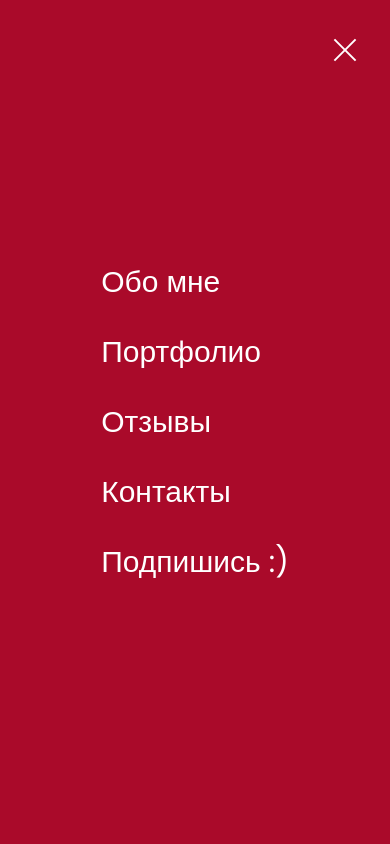
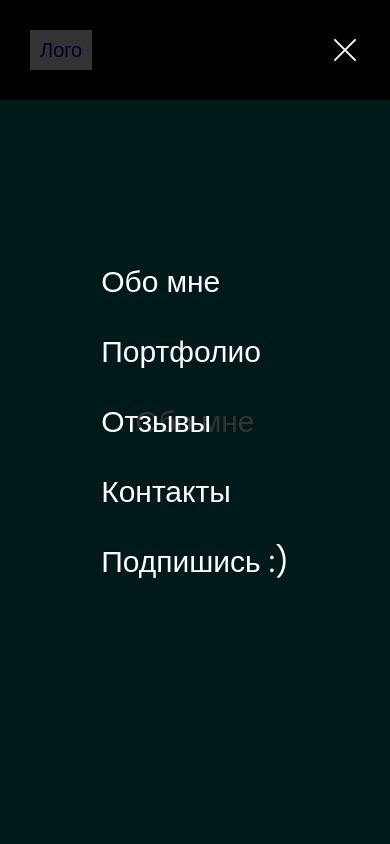
Before and after one commit to asadbekme/Hamburger-Menu, a plain HTML site: page index.html in a window 390 px wide. Both pictures are taken after a click on the element 345 px from the left and 50 px from the top of the page. Shown: the top 844 px of the page. Drawn offline with Linux system fonts and the light colour scheme.

Commit message:
updated files

```diff
--- a/css/style.scss
+++ b/css/style.scss
@@ -21,7 +21,7 @@ html {
 body {
     font-family: 'Poppins', sans-serif;
     // overflow: hidden;
-    &._lock {
+    &.__lock {
         overflow: hidden;
     }
 }
@@ -33,7 +33,9 @@ body {
     display: flex;
     justify-content: space-between;
     align-items: center;
-    position: relative;
+    position: fixed;
+    z-index: 1000;
+    width: 100%;
     &__logo {
         background-color: $whiteColor;
         font-size: 2rem;
@@ -45,13 +47,15 @@ body {
 /* Menu styles */
 .menu {
     &__icon {
+        display: none;
+
+        @media (max-width: 768px) {
             display: block;
             width: 3rem;
             height: 1.8rem;
             position: relative;
             z-index: 5;
             cursor: pointer;
-
 
             span {
                 position: absolute;
@@ -60,7 +64,7 @@ body {
                 width: 100%;
                 height: .2rem;
                 background-color: $whiteColor;
-            transition: all .25s linear;
+                transition: all .2s linear;
 
                 &:first-child {
                     top: 0;
@@ -88,24 +92,28 @@ body {
                 }
             }
         }
+    }
 
     &__body {
 
         @media (max-width: 768px) {
             position: absolute;
+            // bottom: 100%;
             top: 0;
-            left: -100%;
+            right: -100%;
             height: 100vh;
             width: 100%;
-            background-color: $mainColor;
+            background-color: rgba(0, 0, 0, .8);
             display: flex;
+            overflow: auto;
             // justify-content: center;
             // align-items: center;
-            transition: all .25s linear;
+            transition: all .2s linear;
         }
 
         &.active {
-            left: 0;
+            right: 0;
+            // transform: translateY(100%);
         }
     }
 
--- a/js/app.js
+++ b/js/app.js
@@ -7,6 +7,31 @@ if (menu && menuBtn) {
     menuBtn.addEventListener('click', () => {
         menu.classList.toggle('active');
         menuBtn.classList.toggle('active');
-        body.classList.toggle('_lock');
+        body.classList.toggle('__lock');
+    })
+
+    menu.querySelectorAll('.menu__link').forEach(link => {
+        link.addEventListener('click', () => {
+            menu.classList.remove('active');
+            menuBtn.classList.remove('active');
+            body.classList.remove('__lock');
+        })
     })
 }
+
+/*===============================*/
+const anchors = document.querySelectorAll('a[href*="#"]');
+anchors.forEach(anchor => {
+    console.log(anchor);
+
+    anchor.addEventListener('click', event => {
+        event.preventDefault();
+
+        const blockID = anchor.getAttribute('href').substring(1);
+
+        document.getElementById(blockID).scrollIntoView({
+            behavior: 'smooth',
+            block: 'start'
+        })
+    })
+})
```
Also changed, not shown: css/style.css, 1 other file. Lines whose indentation alone changed are shown as unchanged.
